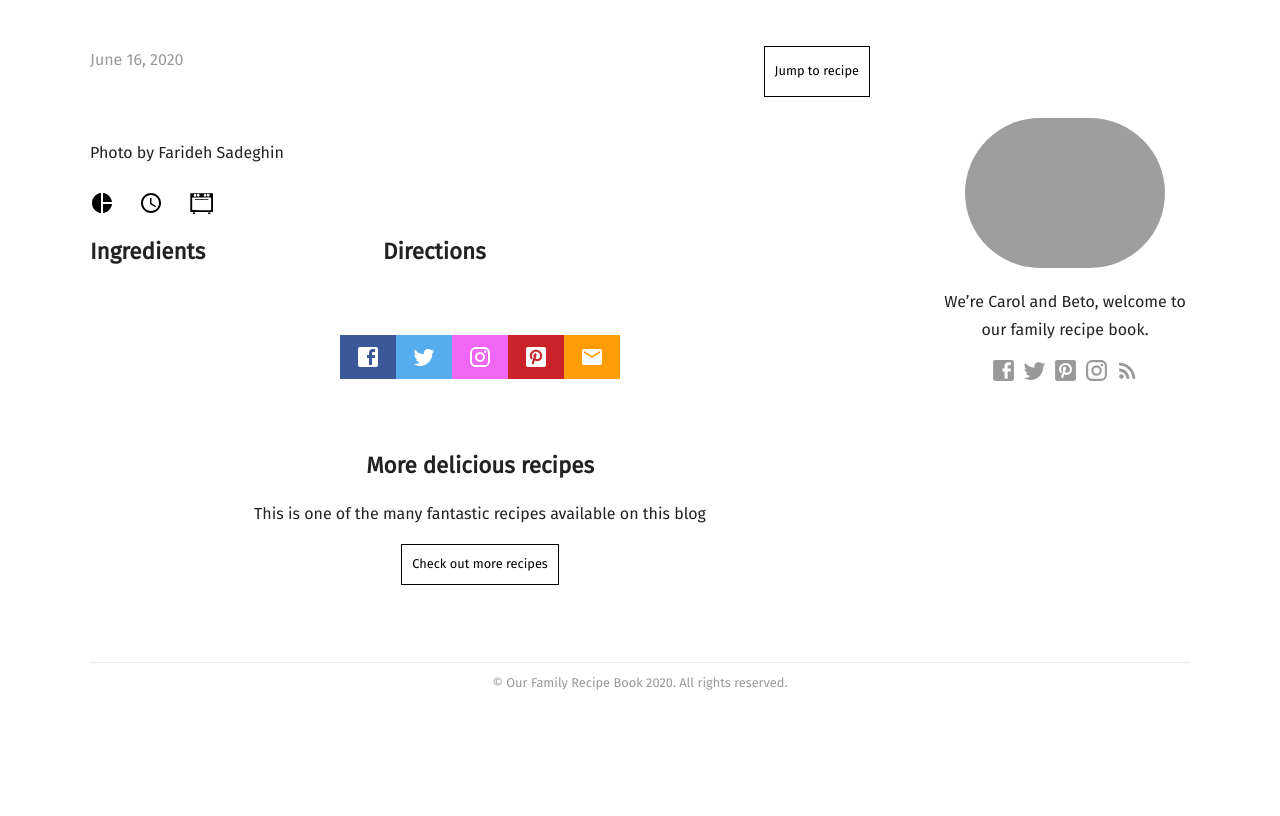
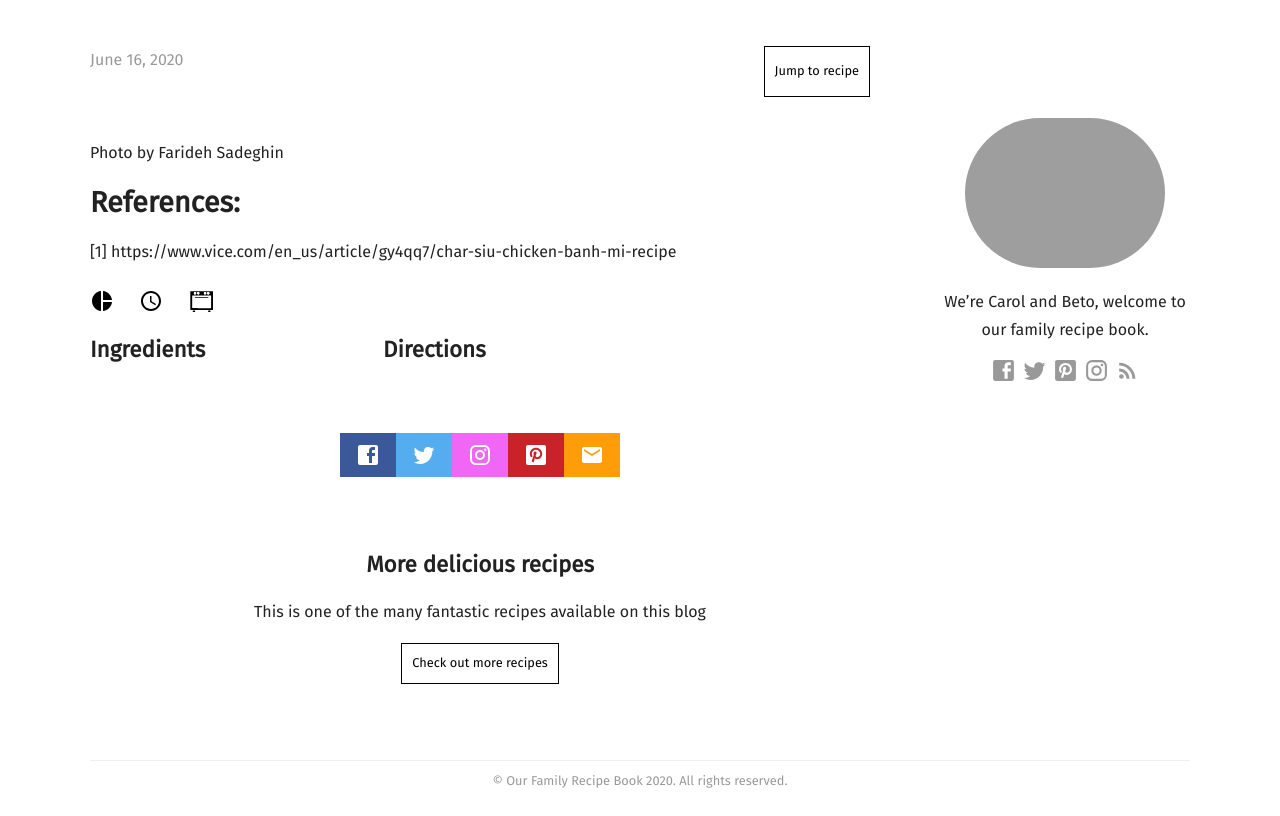
Before and after one commit to hsteinshiromoto/book.recipes, a Jekyll site: the page built from _posts/2020-06-18-char_siu_chicken_banh_mi_recipe.md, in a window 1280 px wide and 1055 px high. Shown: the part 239-1055 px from the top of the window. Built offline with Jekyll 4.4.1, drawn with Linux system fonts in a browser that asks for light colours; nearby versions of some CDN libraries; some web fonts are replaced.

Commit message:
Add reference of bahn mi recipe

```diff
--- a/_posts/2020-06-18-char_siu_chicken_banh_mi_recipe.md
+++ b/_posts/2020-06-18-char_siu_chicken_banh_mi_recipe.md
@@ -93,3 +93,7 @@ leaves, or basil leaves
 ---
 
 Photo by Farideh Sadeghin
+
+# References:
+
+[1] https://www.vice.com/en_us/article/gy4qq7/char-siu-chicken-banh-mi-recipe
```
